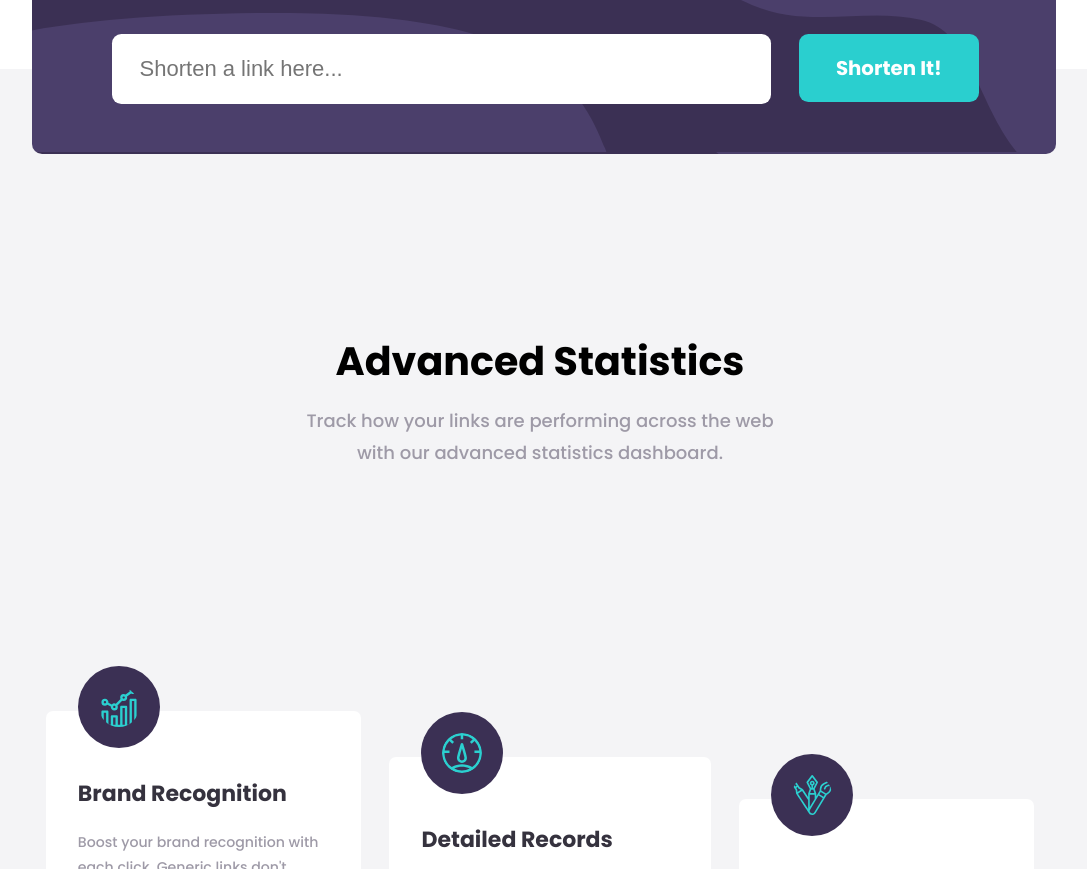
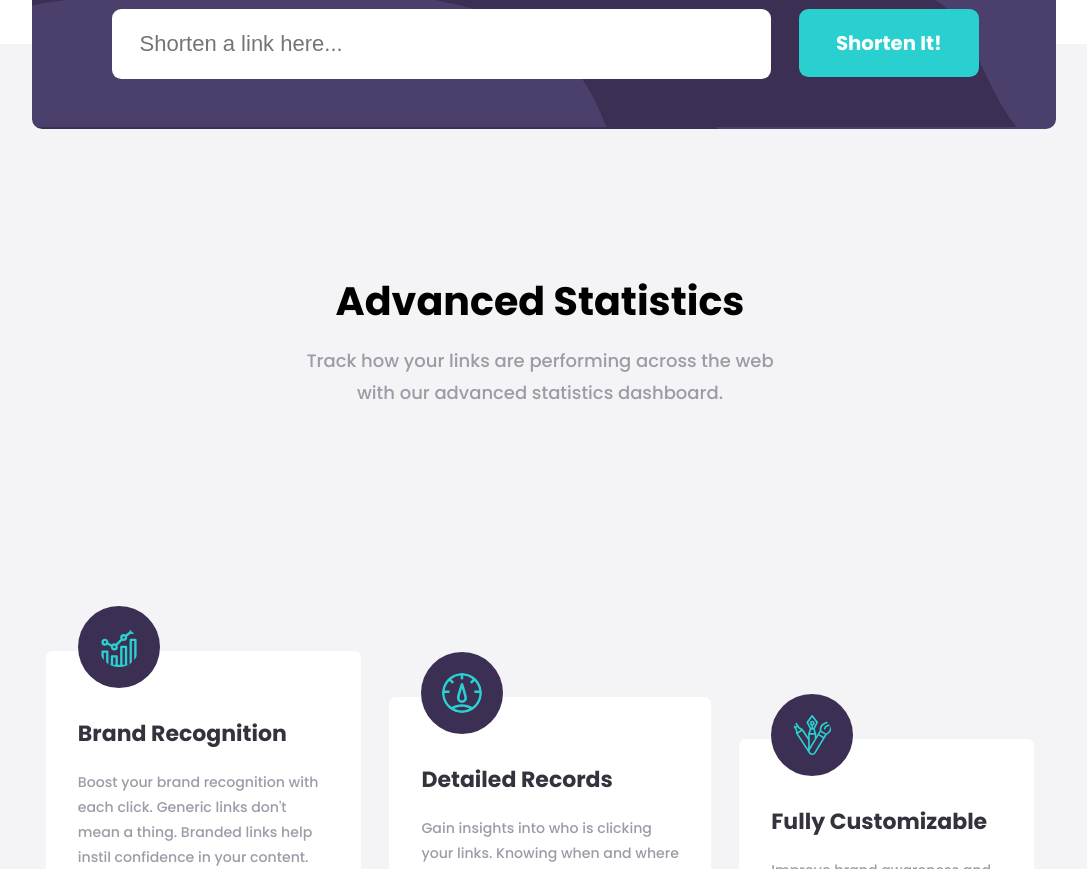
Before and after one commit to aman-atg/Shortly-Landing-Page, a React (Create React App) app: page / in a window 1280 px wide. Shown: the part 1031-1900 px from the top of the page, without its empty margins (100-1187 px from the left). Built offline with nearby package versions, Linux system fonts and the light colour scheme; what simpl-schema would draw is missing.

Commit message:
update styles

```diff
--- a/src/styles/components.styles/Others/_Body.scss
+++ b/src/styles/components.styles/Others/_Body.scss
@@ -1,5 +1,5 @@
 .body {
-  padding-top: 10rem;
+  padding-top: 6.5rem;
   &_Box {
     &_Fixed {
       margin: 0 27rem;
--- a/src/styles/components.styles/_base.scss
+++ b/src/styles/components.styles/_base.scss
@@ -5,7 +5,6 @@
 
 html {
   font-size: 62.5%;
-  padding-top: 2.5rem;
 }
 
 body {
--- a/src/styles/index.css
+++ b/src/styles/index.css
@@ -4,8 +4,7 @@
   padding: 0; }
 
 html {
-  font-size: 62.5%;
-  padding-top: 2.5rem; }
+  font-size: 62.5%; }
 
 body {
   font-family: "Poppins", sans-serif;
@@ -167,7 +166,7 @@ input {
   height: 7rem; }
 
 .body {
-  padding-top: 10rem; }
+  padding-top: 6.5rem; }
   .body_Box_Fixed {
     margin: 0 27rem;
     text-align: center; }
```
